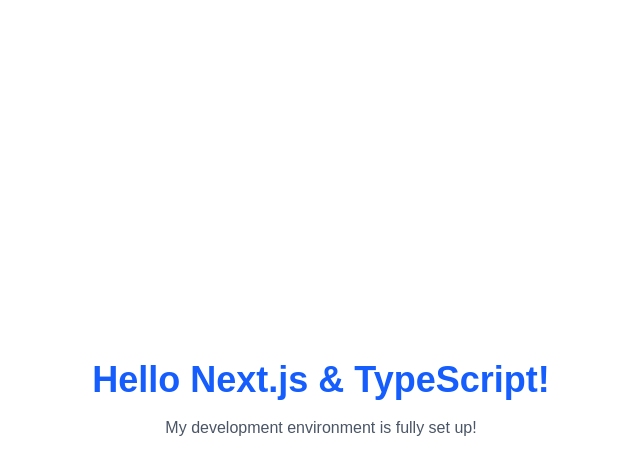
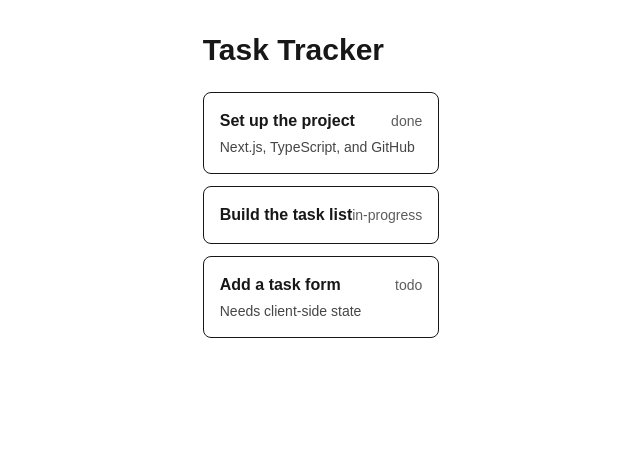
Before and after one commit to Swarnava1/nextjs-ts-project, a Next.js app: page / in a window 1280 px wide. Shown: the top 474 px of the page, without its empty margins (319-959 px from the left). Built offline with nearby package versions, Linux system fonts and the light colour scheme.

Commit message:
Step 1: add Task type and hardcoded list

```diff
--- a/app/page.tsx
+++ b/app/page.tsx
@@ -1,12 +1,23 @@
+import { tasks } from "@/data/tasks";
+
 export default function Home() {
-  const title: string = "Hello Next.js & TypeScript!";
+  return (
+    <main className="mx-auto max-w-2xl p-8">
+      <h1 className="mb-6 text-3xl font-bold">Task Tracker</h1>
 
-  return (
-    <main className="flex min-h-screen flex-col items-center justify-center p-24">
-      <h1 className="text-4xl font-bold text-blue-600">{title}</h1>
-      <p className="mt-4 text-gray-600">
-        My development environment is fully set up!
-      </p>
+      <ul className="space-y-3">
+        {tasks.map((task) => (
+          <li key={task.id} className="rounded-lg border p-4">
+            <div className="flex items-center justify-between">
+              <h2 className="font-semibold">{task.title}</h2>
+              <span className="text-sm opacity-70">{task.status}</span>
+            </div>
+            {task.description && (
+              <p className="mt-1 text-sm opacity-80">{task.description}</p>
+            )}
+          </li>
+        ))}
+      </ul>
     </main>
   );
 }
--- /dev/null
+++ b/data/tasks.ts
@@ -0,0 +1,24 @@
+import type { Task } from "@/types/task";
+
+export const tasks: Task[] = [
+  {
+    id: 1,
+    title: "Set up the project",
+    description: "Next.js, TypeScript, and GitHub",
+    status: "done",
+    createdAt: "2026-11-01",
+  },
+  {
+    id: 2,
+    title: "Build the task list",
+    status: "in-progress",
+    createdAt: "2026-11-04",
+  },
+  {
+    id: 3,
+    title: "Add a task form",
+    description: "Needs client-side state",
+    status: "todo",
+    createdAt: "2026-11-04",
+  },
+];
--- /dev/null
+++ b/types/task.ts
@@ -0,0 +1,9 @@
+export type TaskStatus = "todo" | "in-progress" | "done";
+
+export interface Task {
+  id: number;
+  title: string;
+  description?: string;
+  status: TaskStatus;
+  createdAt: string;
+}
```
